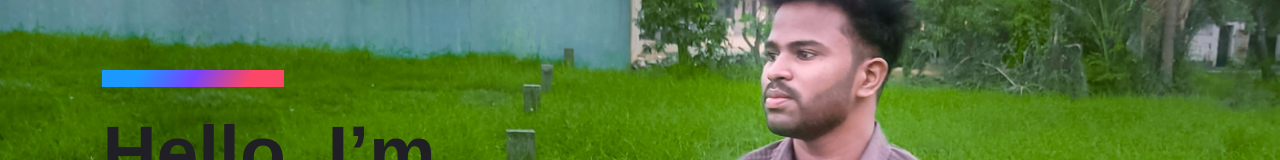
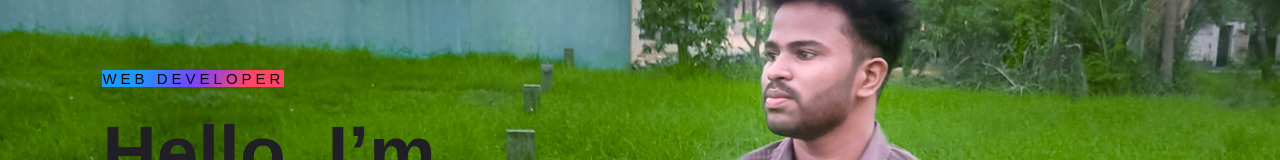
Before and after one commit to M-Jaswanthkumar/My-id.com, a plain HTML site: page index.html in a window 1280 px wide. Shown: the part 210-370 px from the top of the page. Drawn offline with Linux system fonts and the light colour scheme; a web font is replaced by a local one.

Commit message:
uploading

```diff
--- a/style.css
+++ b/style.css
@@ -186,7 +186,7 @@ Nav Ul Li A:hover:after {
 
   -Webkit-Background-Clipp: Text;
 
-  -Webkit-Text-Fill-Color: Transparent;
+
 
 }
 
```
